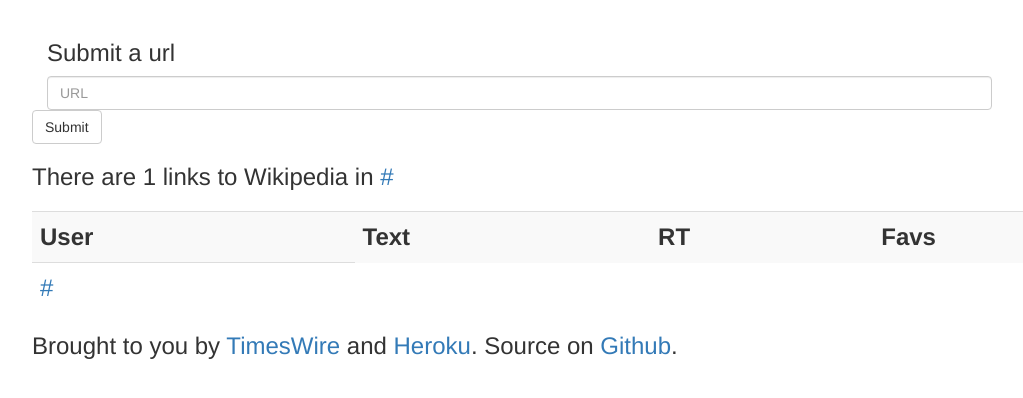
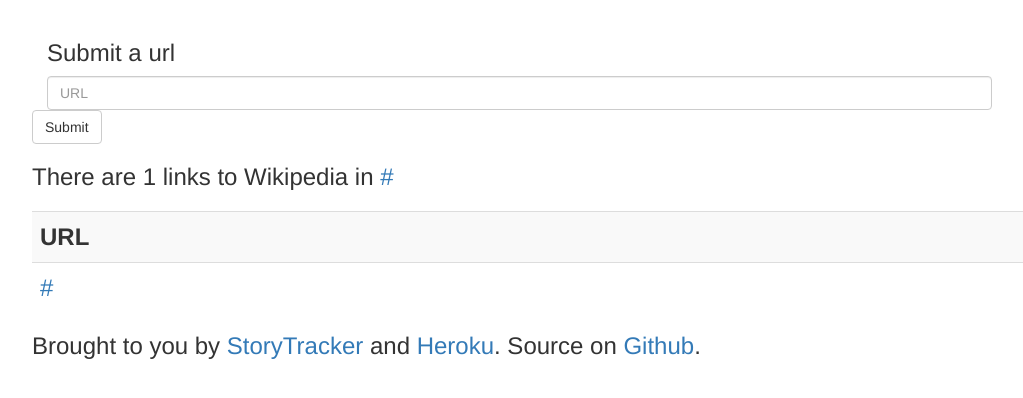
Before and after one commit to Kiran-Kowda/linkchecker, a Flask app: template templates/results.html in a window 1280 px wide. Shown: the part 51-449 px from the top of the page, without its empty margins (23-1046 px from the left). Run offline with Flask 2, Linux system fonts and the light colour scheme; the template is opened without the code that fills it: most values are stand-ins (such as "Sample title", 1, 10 or a date in 2020); some libraries are stand-ins or nearby versions.

Commit message:
one cell table

```diff
--- a/templates/results.html
+++ b/templates/results.html
@@ -37,12 +37,12 @@
 
   <h3>There are {{ num_links }} links to Wikipedia in <a href="{{ url }}">{{ url }}</a><h3>
     <table class="table table-striped">
-    <th>User</th><th>Text</th><th>RT</th><th>Favs</th>
+    <th>URL</th>
     {% for link in links %}
       <tr><td><a href="{{ link.href }}">{{ link.href }}</td></tr>
     {% endfor %}
     </table>
-    <p>Brought to you by <a href="https://github.com/nytimes/times_wire">TimesWire</a> and <a href="http://www.heroku.com/">Heroku</a>. Source on <a href="https://github.com/dwillis/times_dialect">Github</a>.</p>
+    <p>Brought to you by <a href="https://github.com/pastpages/storytracker">StoryTracker</a> and <a href="http://www.heroku.com/">Heroku</a>. Source on <a href="https://github.com/dwillis/times_dialect">Github</a>.</p>
 	</div>
   </body>
 </html>
```
